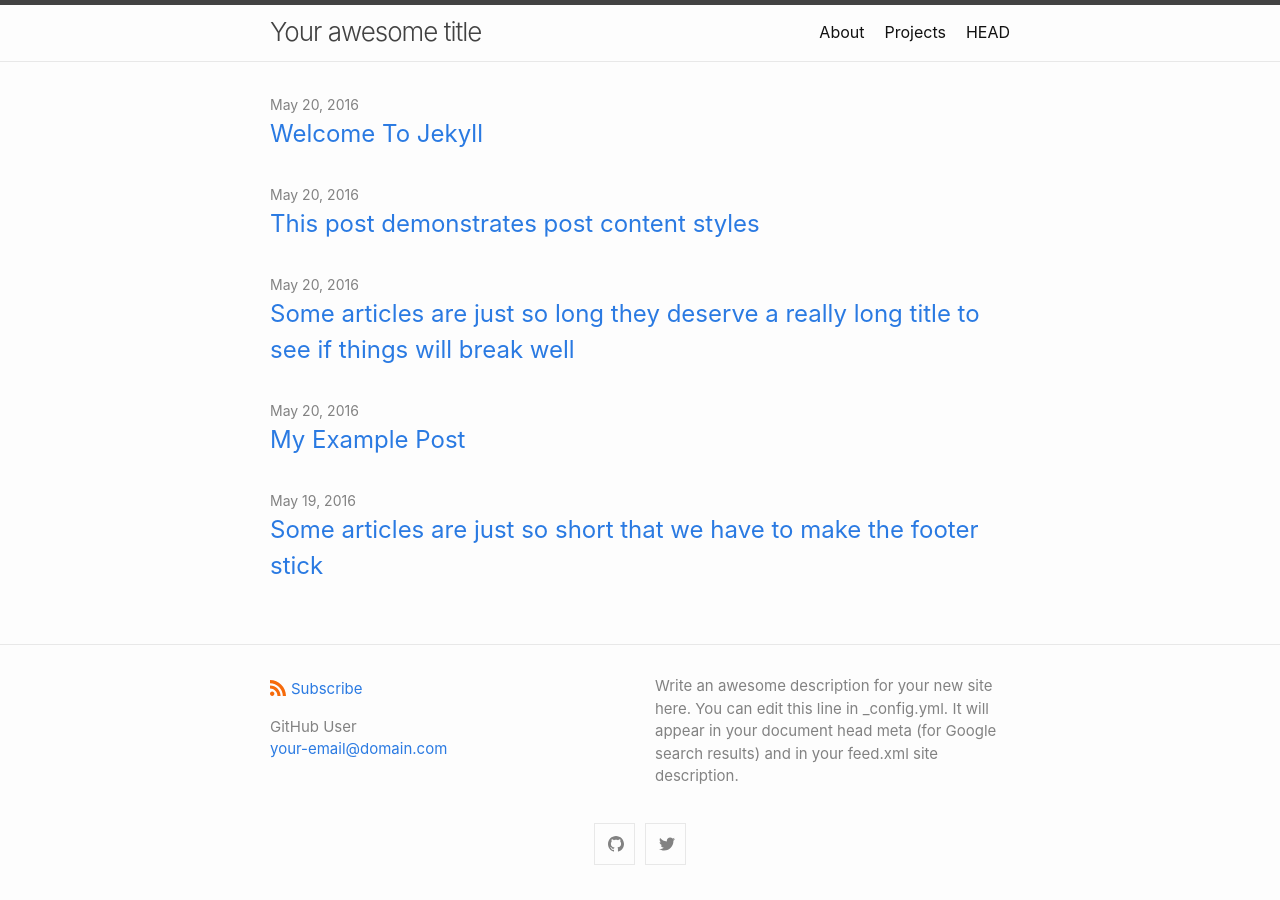
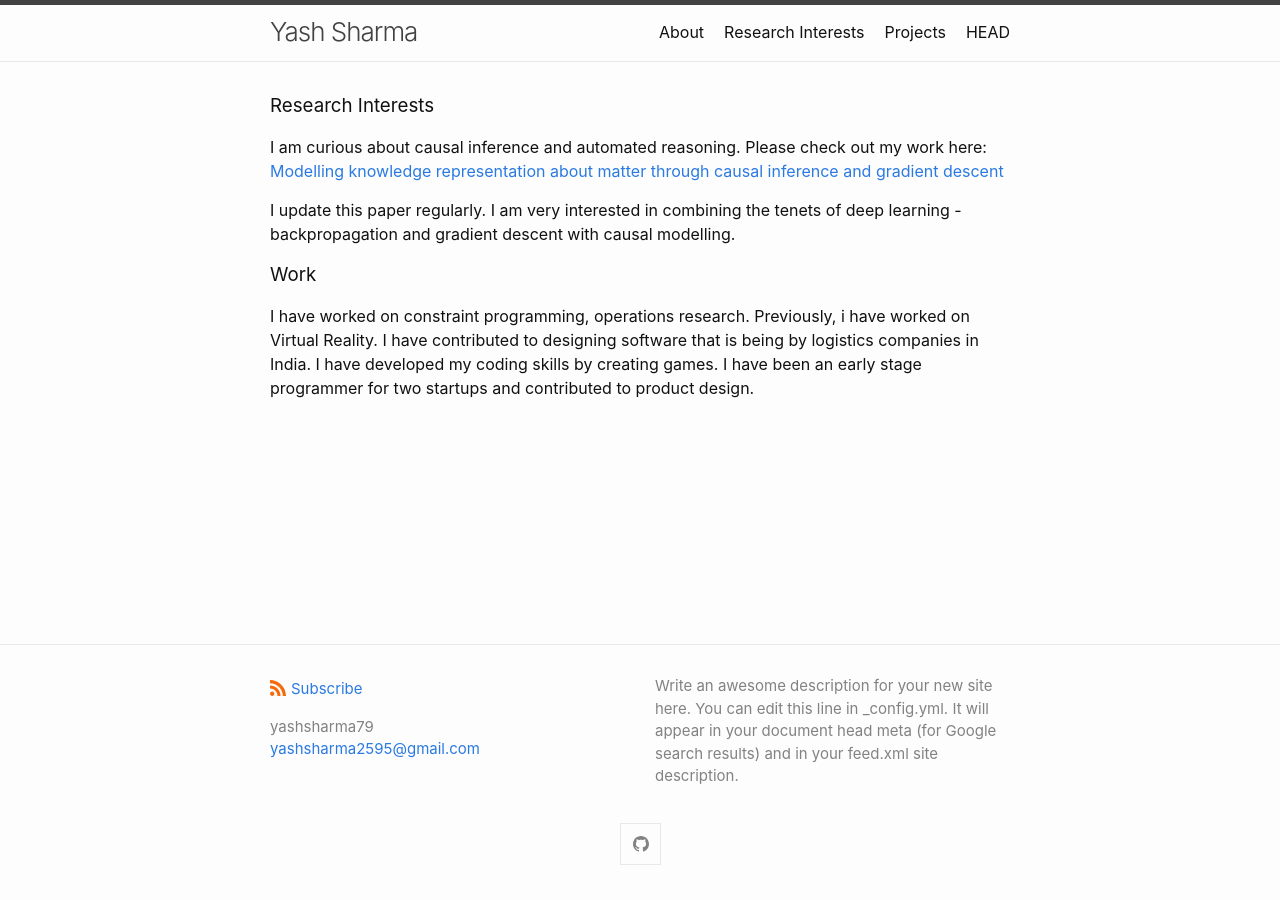
Before and after one commit to YashSharma79/YashSharma79.github.io, a Jekyll site: the page built from index.md, in a window 1280 px wide. Built offline with Jekyll 4.4.1, drawn with Linux system fonts in a browser that asks for light colours; our own code applies the rules of GitHub Pages for plain Markdown files.

Commit message:
Markdown

```diff
--- a/_config.yml
+++ b/_config.yml
@@ -1,7 +1,7 @@
-title: Your awesome title
+title: Yash Sharma
 author:
-  name: GitHub User
-  email: your-email@domain.com
+  name: yashsharma79
+  email: yashsharma2595@gmail.com
 description: > # this means to ignore newlines until "show_excerpts:"
   Write an awesome description for your new site here. You can edit this
   line in _config.yml. It will appear in your document head meta (for
@@ -16,7 +16,7 @@ minima:
 
   # generate social links in footer
   social_links:
-    twitter: jekyllrb
+    #twitter: jekyllrb
     github:  jekyll
     # devto: jekyll
     # dribbble: jekyll
--- a/_layouts/home.html
+++ b/_layouts/home.html
@@ -3,59 +3,5 @@ layout: default
 ---
 
 <div class="home">
-  {%- if page.title -%}
-    <h1 class="page-heading">{{ page.title }}</h1>
-  {%- endif -%}
-
   {{ content }}
-
-
-  {% if site.paginate %}
-    {% assign posts = paginator.posts %}
-  {% else %}
-    {% assign posts = site.posts %}
-  {% endif %}
-
-
-  {%- if posts.size > 0 -%}
-    {%- if page.list_title -%}
-      <h2 class="post-list-heading">{{ page.list_title }}</h2>
-    {%- endif -%}
-    <ul class="post-list">
-      {%- assign date_format = site.minima.date_format | default: "%b %-d, %Y" -%}
-      {%- for post in posts -%}
-      <li>
-        <span class="post-meta">{{ post.date | date: date_format }}</span>
-        <h3>
-          <a class="post-link" href="{{ post.url | relative_url }}">
-            {{ post.title | escape }}
-          </a>
-        </h3>
-        {%- if site.show_excerpts -%}
-          {{ post.excerpt }}
-        {%- endif -%}
-      </li>
-      {%- endfor -%}
-    </ul>
-
-    {% if site.paginate %}
-      <div class="pager">
-        <ul class="pagination">
-        {%- if paginator.previous_page %}
-          <li><a href="{{ paginator.previous_page_path | relative_url }}" class="previous-page">{{ paginator.previous_page }}</a></li>
-        {%- else %}
-          <li><div class="pager-edge">•</div></li>
-        {%- endif %}
-          <li><div class="current-page">{{ paginator.page }}</div></li>
-        {%- if paginator.next_page %}
-          <li><a href="{{ paginator.next_page_path | relative_url }}" class="next-page">{{ paginator.next_page }}</a></li>
-        {%- else %}
-          <li><div class="pager-edge">•</div></li>
-        {%- endif %}
-        </ul>
-      </div>
-    {%- endif %}
-
-  {%- endif -%}
-
 </div>
--- a/index.md
+++ b/index.md
@@ -7,3 +7,12 @@
 #
 layout: home
 ---
+### Research Interests
+
+I am curious about causal inference and automated reasoning. Please check out my work here:
+[Modelling knowledge representation about matter through causal inference and gradient descent](https://yashsharma79.github.io/files/Modelling knowledge representation about matter through causal inference and gradient descent.pdf)
+
+I update this paper regularly. I am very interested in combining the tenets of deep learning - backpropagation and gradient descent with causal modelling.
+
+### Work
+I have worked on constraint programming, operations research. Previously, i have worked on Virtual Reality. I have contributed to designing software that is being by logistics companies in India. I have developed my coding skills by creating games. I have been an early stage programmer for two startups and contributed to product design.
```
